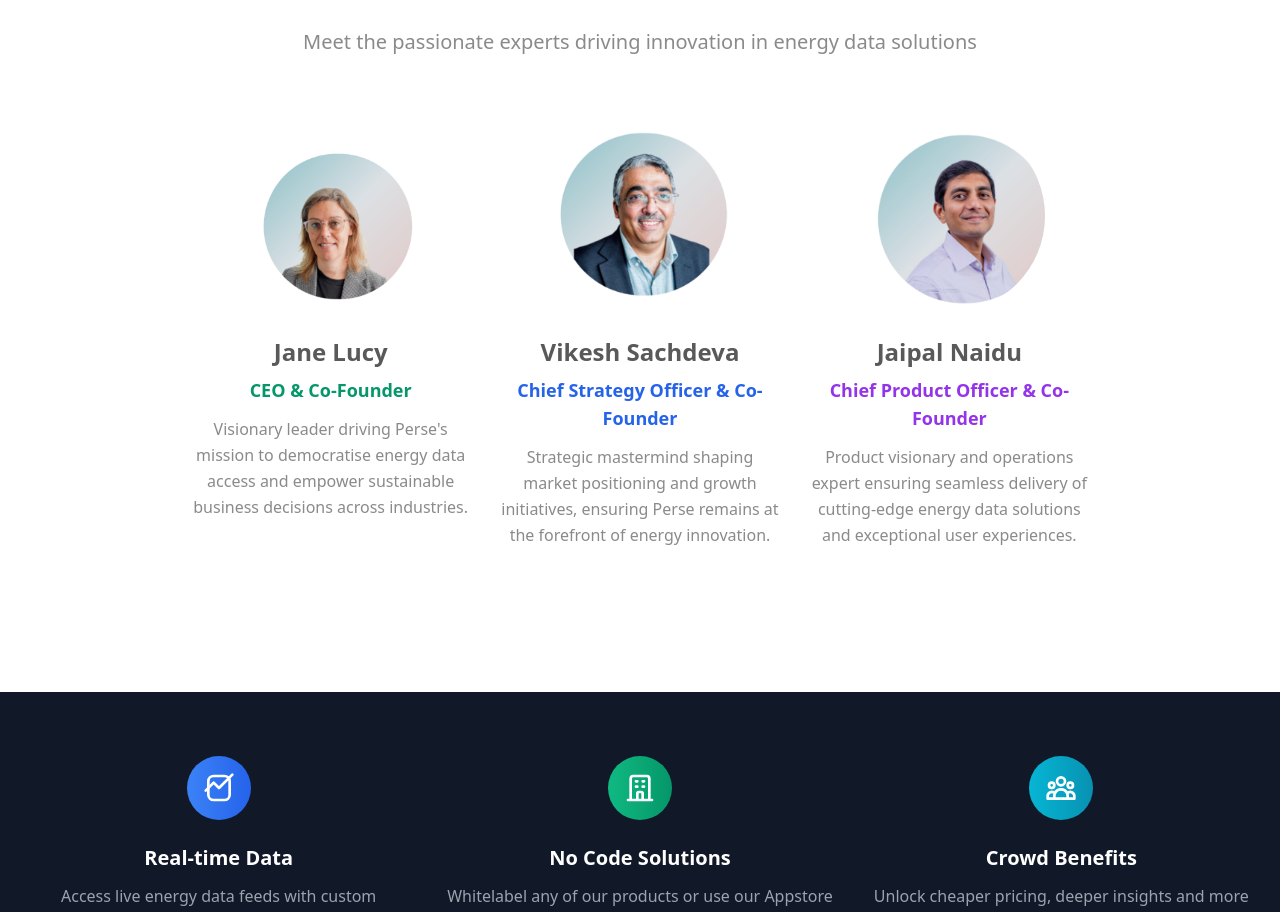
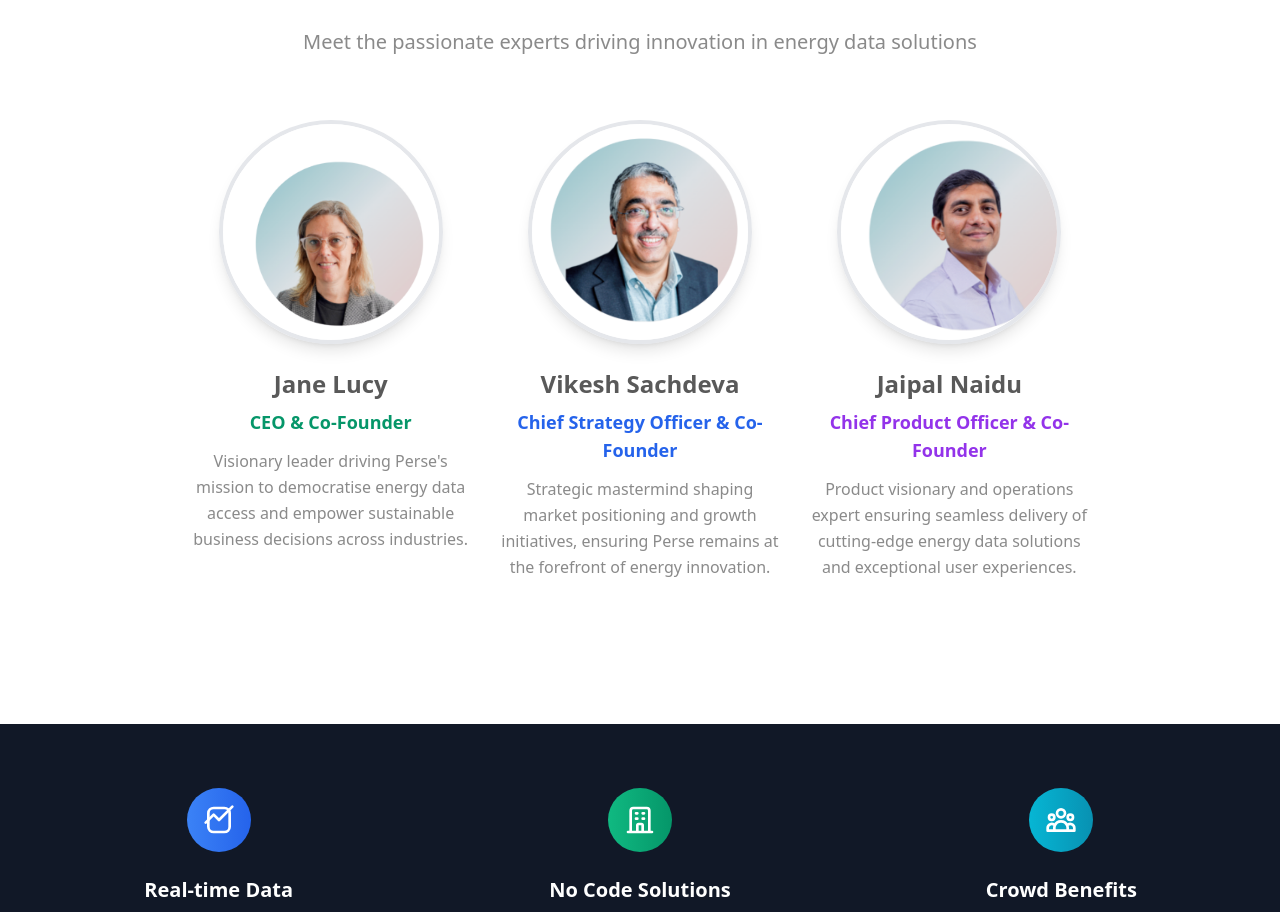
Before and after one commit to chaitanyak-hub/perse-energy-insights, a React (Vite) app: page /about in a window 1280 px wide. Shown: the part 1097-2009 px from the top of the page. Built offline with nearby package versions, Linux system fonts and the light colour scheme.

Commit message:
Fix: Ensure team photos have same size
Adjust team photo sizes for consistency.

```diff
--- a/src/pages/About.tsx
+++ b/src/pages/About.tsx
@@ -96,11 +96,11 @@ const About = () => {
           {/* Team Leadership */}
           <div className="grid md:grid-cols-3 gap-8 max-w-4xl mx-auto mb-16">
             <div className="text-center">
-              <div className="w-48 h-48 mx-auto mb-6 rounded-full overflow-hidden">
+              <div className="w-56 h-56 mx-auto mb-6 rounded-full overflow-hidden border-4 border-gray-200 shadow-lg">
                 <img
                   src="/lovable-uploads/4d99d5cc-c279-428f-bf47-257999d90917.png"
                   alt="Jane Lucy - CEO & Co-Founder"
-                  className="w-full h-full object-cover"
+                  className="w-full h-full object-cover object-center"
                 />
               </div>
               <h3 className="text-2xl font-bold text-text-primary mb-2">Jane Lucy</h3>
@@ -112,11 +112,11 @@ const About = () => {
             </div>
 
             <div className="text-center">
-              <div className="w-48 h-48 mx-auto mb-6 rounded-full overflow-hidden">
+              <div className="w-56 h-56 mx-auto mb-6 rounded-full overflow-hidden border-4 border-gray-200 shadow-lg">
                 <img
                   src="/lovable-uploads/1776843b-8b0e-47cc-89cf-abf5b696f0e3.png"
                   alt="Vikesh Sachdeva - Chief Strategy Officer & Co-Founder"
-                  className="w-full h-full object-cover"
+                  className="w-full h-full object-cover object-center"
                 />
               </div>
               <h3 className="text-2xl font-bold text-text-primary mb-2">Vikesh Sachdeva</h3>
@@ -128,11 +128,11 @@ const About = () => {
             </div>
 
             <div className="text-center">
-              <div className="w-48 h-48 mx-auto mb-6 rounded-full overflow-hidden">
+              <div className="w-56 h-56 mx-auto mb-6 rounded-full overflow-hidden border-4 border-gray-200 shadow-lg">
                 <img
                   src="/lovable-uploads/2b19cf67-77fe-4a31-b6fe-b2bf1c6484a3.png"
                   alt="Jaipal Naidu - Chief Product Officer & Co-Founder"
-                  className="w-full h-full object-cover"
+                  className="w-full h-full object-cover object-center"
                 />
               </div>
               <h3 className="text-2xl font-bold text-text-primary mb-2">Jaipal Naidu</h3>
```
